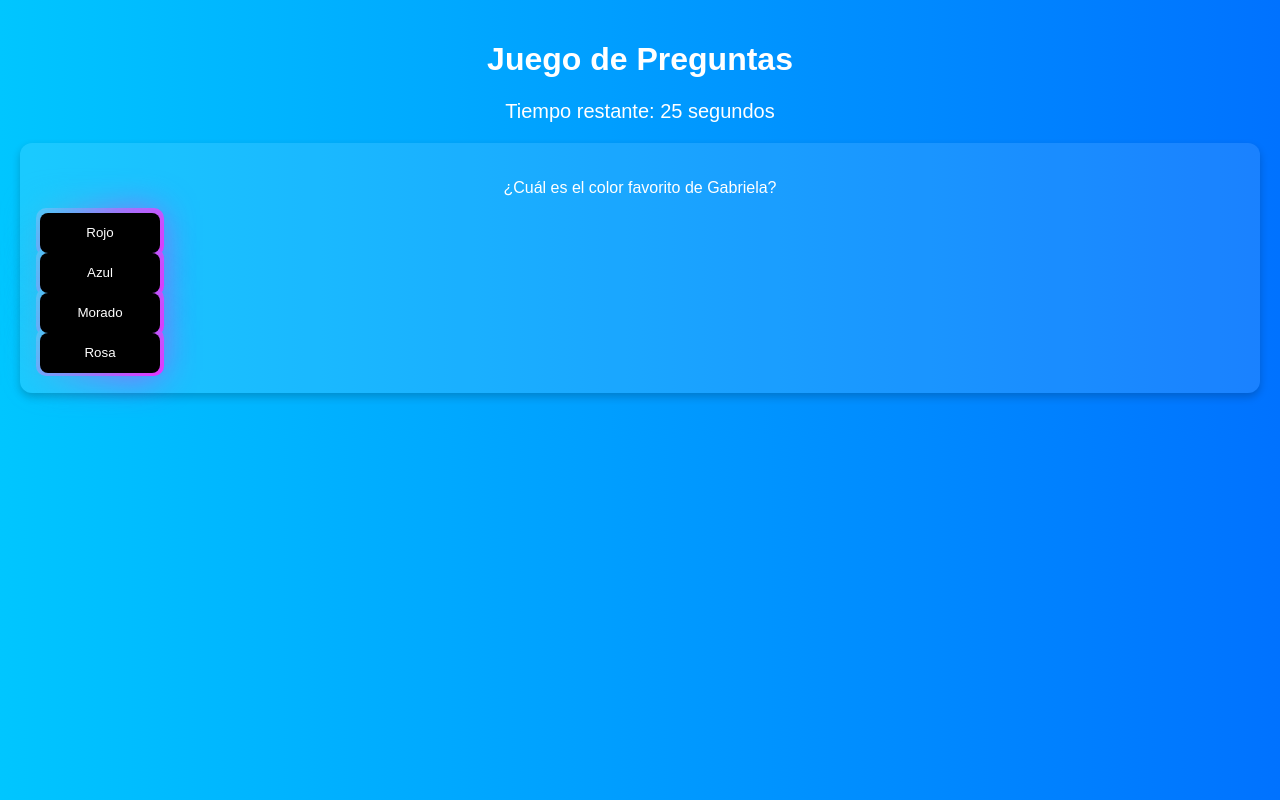
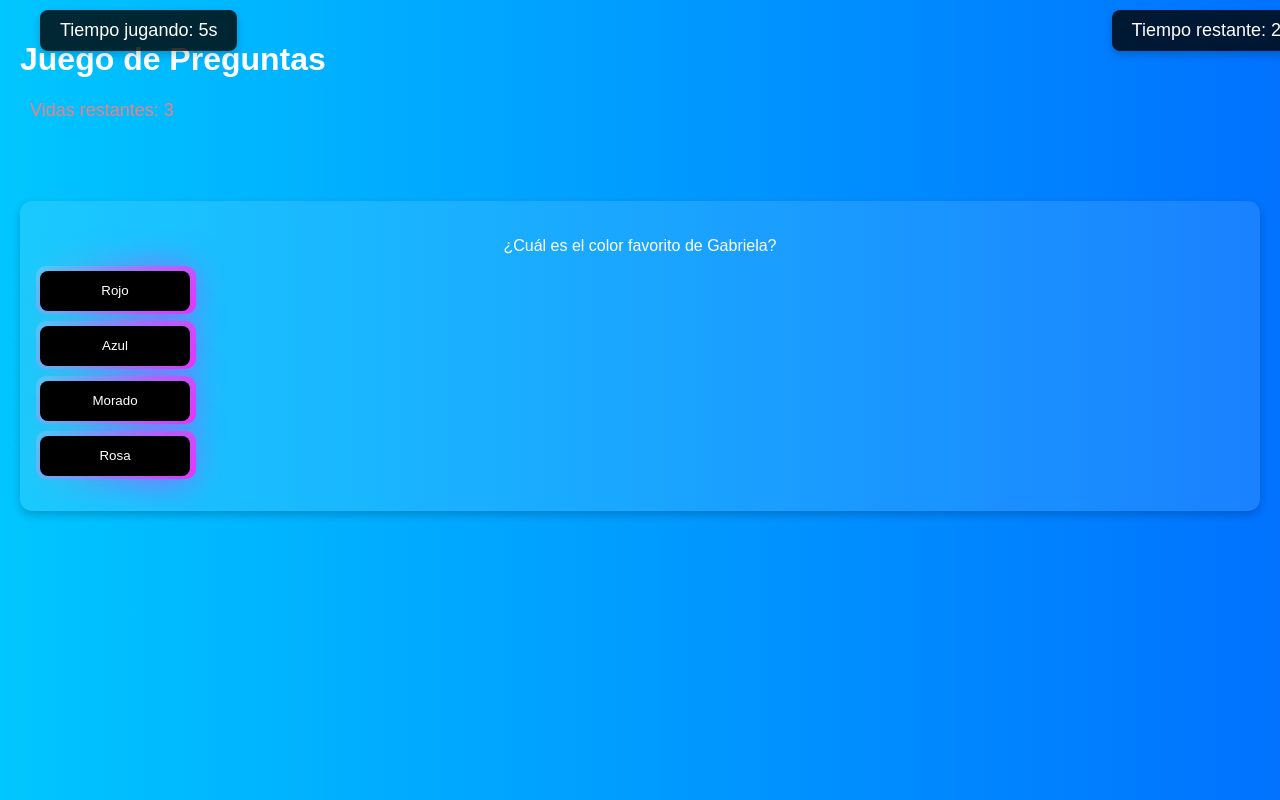
Before and after one commit to ItzAngelZz/ItzAngelZz.github.io, a plain HTML site: page preguntas.html in a window 1280 px wide. Drawn offline with Linux system fonts and the light colour scheme.

Commit message:
Update preguntas.html

```diff
--- a/preguntas.html
+++ b/preguntas.html
@@ -9,20 +9,35 @@
             background: linear-gradient(to right, #00c6ff, #0072ff);
             font-family: 'Arial', sans-serif;
             color: #fff;
-            text-align: center;
             margin: 0;
             padding: 20px;
         }
+        #timers {
+            display: flex;
+            justify-content: space-between;
+            padding: 10px 20px;
+            position: fixed;
+            top: 0;
+            width: 100%;
+        }
+        .timer-box {
+            background: rgba(0, 0, 0, 0.8);
+            border-radius: 8px;
+            padding: 10px 20px;
+            font-size: 18px;
+            box-shadow: 0 4px 8px rgba(0, 0, 0, 0.2);
+        }
         .question-container {
-            margin: 20px auto;
+            margin: 80px auto;
             padding: 20px;
             background: rgba(255, 255, 255, 0.1);
             border-radius: 12px;
             box-shadow: 0 4px 8px rgba(0, 0, 0, 0.2);
+            text-align: center;
         }
         .button {
             position: relative;
-            width: 120px;
+            width: 150px;
             height: 40px;
             background-color: #000;
             display: flex;
@@ -31,12 +46,12 @@
             flex-direction: column;
             justify-content: center;
             border: none;
+            margin: 15px 0;
             padding: 12px;
             gap: 12px;
             border-radius: 8px;
             cursor: pointer;
         }
-
         .button::before {
             content: '';
             position: absolute;
@@ -44,7 +59,7 @@
             left: -4px;
             top: -1px;
             margin: auto;
-            width: 128px;
+            width: 160px;
             height: 48px;
             border-radius: 10px;
             background: linear-gradient(-45deg, #e81cff 0%, #40c9ff 100%);
@@ -52,7 +67,6 @@
             pointer-events: none;
             transition: all 0.6s cubic-bezier(0.175, 0.885, 0.32, 1.275);
         }
-
         .button::after {
             content: "";
             z-index: -1;
@@ -62,29 +76,34 @@
             transform: translate3d(0, 0, 0) scale(0.95);
             filter: blur(20px);
         }
-
         .button:hover::after {
             filter: blur(30px);
         }
-
         .button:hover::before {
             transform: rotate(-180deg);
         }
-
         .button:active::before {
             scale: 0.7;
         }
-
-        #timer {
+        #game-status {
             font-size: 20px;
-            margin-bottom: 20px;
+            margin-top: 20px;
+        }
+        #lives {
+            margin: 10px;
+            font-size: 18px;
+            color: lightcoral;
         }
     </style>
 </head>
 <body>
+    <div id="timers">
+        <div id="time-played" class="timer-box">Tiempo jugando: 0s</div>
+        <div id="time-left" class="timer-box">Tiempo restante: 30s</div>
+    </div>
     <h1>Juego de Preguntas</h1>
-    <div id="timer">Tiempo restante: 30 segundos</div>
     <div id="game-container">
+        <div id="lives">Vidas restantes: 3</div>
         <div id="question-container" class="question-container">
             <p id="question-text">Cargando pregunta...</p>
             <div id="options"></div>
@@ -113,12 +132,29 @@
 
         let currentQuestionIndex = 0;
         let score = 0;
-        let timer;
-        const timeLimit = 30;
+        let lives = 3;
+        let questionTimer;
+        let totalTimePlaying = 0;
+        let totalTimer;
+        const questionTimeLimit = 30;
+
+        function updateTotalTimePlaying() {
+            totalTimePlaying++;
+            document.getElementById("time-played").textContent = `Tiempo jugando: ${totalTimePlaying}s`;
+        }
+
+        function startTotalTimer() {
+            totalTimer = setInterval(updateTotalTimePlaying, 1000);
+        }
 
         function loadQuestion() {
-            resetTimer();
-            startTimer();
+            if (lives === 0) {
+                endGame(false);
+                return;
+            }
+
+            resetQuestionTimer();
+            startQuestionTimer();
 
             const currentQuestion = questions[currentQuestionIndex];
             const questionText = document.getElementById("question-text");
@@ -149,11 +185,13 @@
                 statusText.textContent = "¡Correcto! 🎉";
                 statusText.style.color = "lightgreen";
             } else {
+                lives--;
+                document.getElementById("lives").textContent = `Vidas restantes: ${lives}`;
                 statusText.textContent = "Incorrecto 😢";
                 statusText.style.color = "red";
             }
 
-            clearInterval(timer);
+            clearInterval(questionTimer);
             setTimeout(nextQuestion, 1000);
         }
 
@@ -165,40 +203,54 @@
                 statusText.textContent = "";
                 loadQuestion();
             } else {
-                endGame();
+                endGame(true);
             }
         }
 
-        function endGame() {
+        function endGame(won) {
+            clearInterval(totalTimer);
             const gameContainer = document.getElementById("game-container");
-            const percentage = (score / questions.length) * 100;
 
-            if (percentage >= 90) {
+            if (won) {
                 gameContainer.innerHTML = `
                     <h2>¡Juego Terminado!</h2>
-                    <p>Tu puntuación final es: ${score} / ${questions.length} (${percentage.toFixed(2)}%)</p>
+                    <p>Tu puntuación final es: ${score} / ${questions.length}</p>
                     <p>¡Felicidades, has ganado! 🎉</p>
                 `;
             } else {
                 gameContainer.innerHTML = `
                     <h2>¡Juego Terminado!</h2>
-                    <p>Tu puntuación final es: ${score} / ${questions.length} (${percentage.toFixed(2)}%)</p>
-                    <p>Lo siento, no alcanzaste el 90%. 😢</p>
+                    <p>Lo siento, perdiste todas tus vidas. 😢</p>
                 `;
             }
+
+            gameContainer.innerHTML += `
+                <button class="button" onclick="restartGame()">Reiniciar Juego</button>
+                <button class="button" onclick="goToHome()">Volver al Inicio</button>
+            `;
         }
 
-        function startTimer() {
-            let timeRemaining = timeLimit;
-            const timerElement = document.getElementById("timer");
-            timerElement.textContent = `Tiempo restante: ${timeRemaining} segundos`;
+        function restartGame() {
+            location.reload();
+        }
 
-            timer = setInterval(() => {
+        function goToHome() {
+            alert("Volver al inicio. Aquí agregarías la lógica para redirigir al usuario.");
+        }
+
+        function startQuestionTimer() {
+            let timeRemaining = questionTimeLimit;
+            const timerElement = document.getElementById("time-left");
+            timerElement.textContent = `Tiempo restante: ${timeRemaining}s`;
+
+            questionTimer = setInterval(() => {
                 timeRemaining--;
-                timerElement.textContent = `Tiempo restante: ${timeRemaining} segundos`;
+                timerElement.textContent = `Tiempo restante: ${timeRemaining}s`;
 
                 if (timeRemaining <= 0) {
-                    clearInterval(timer);
+                    clearInterval(questionTimer);
+                    lives--;
+                    document.getElementById("lives").textContent = `Vidas restantes: ${lives}`;
                     const statusText = document.getElementById("game-status");
                     statusText.textContent = "Se acabó el tiempo 😢";
                     statusText.style.color = "red";
@@ -207,12 +259,13 @@
             }, 1000);
         }
 
-        function resetTimer() {
-            clearInterval(timer);
-            document.getElementById("timer").textContent = `Tiempo restante: ${timeLimit} segundos`;
+        function resetQuestionTimer() {
+            clearInterval(questionTimer);
+            document.getElementById("time-left").textContent = `Tiempo restante: ${questionTimeLimit}s`;
         }
 
-        // Inicializa la primera pregunta al cargar la página
+        // Inicia el juego
+        startTotalTimer();
         loadQuestion();
     </script>
 </body>
```
